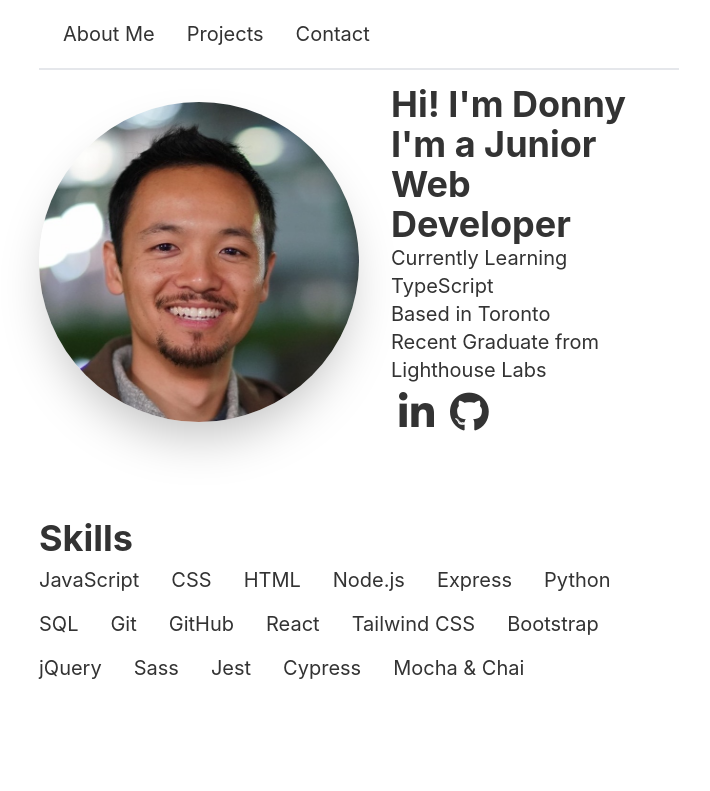
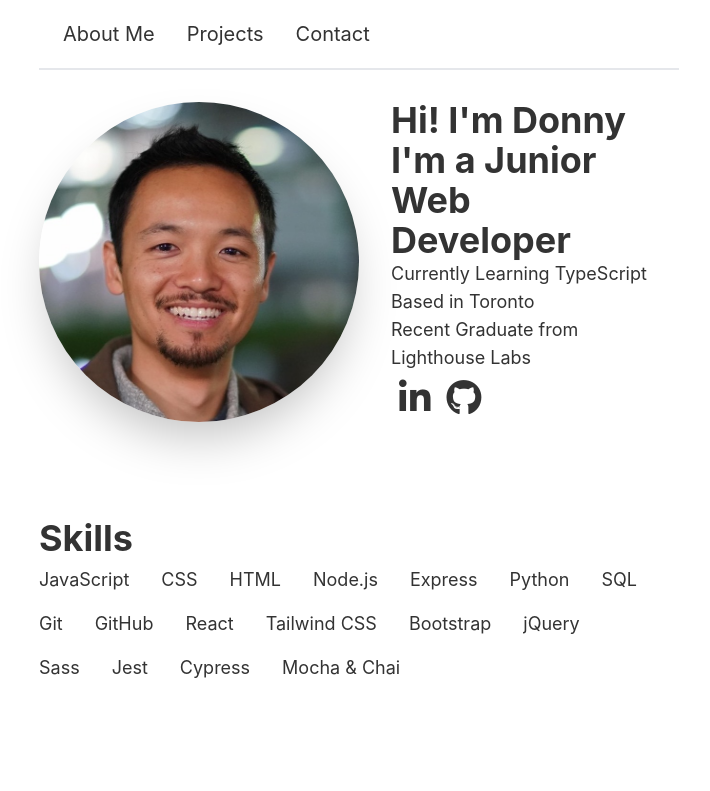
Before and after one commit to DonThePhan/portfolio, a React (Create React App) app: page /aboutme in a window 1280 px wide. Shown: the top 791 px of the page, without its empty margins (281-991 px from the left). Built offline with nearby package versions, Linux system fonts and the light colour scheme.

Commit message:
about me - font size correction for 100% browser zoom

```diff
--- a/src/components/pages/1. aboutMe/AboutMe.jsx
+++ b/src/components/pages/1. aboutMe/AboutMe.jsx
@@ -25,10 +25,10 @@ function AboutMe() {
     "Mocha & Chai",
   ];
 
-  const h1Size = "text-3xl xs:text-4xl 2xl:text-5xl 3xl:text-6xl font-bold";
+  const h1Size = "text-3xl md:text-4xl font-bold";
 
   return (
-    <div className=' flex flex-col items-center justify-center w-full xs:text-lg lg:text-xl'>
+    <div className=' flex flex-col items-center justify-center w-full lg:text-lg'>
       {/** HERO */}
       <div className='flex flex-col items-center sm:flex-row'>
         {/** IMAGE */}
--- a/src/components/pages/2. projects/Card.jsx
+++ b/src/components/pages/2. projects/Card.jsx
@@ -8,7 +8,7 @@ function Card(props) {
   };
 
   return (
-    <div className='flex flex-col justify-around md:rounded-xl w-full lg:w-3/8 aspect-square shadow-lg'>
+    <div className='flex flex-col justify-around md:rounded-xl w-full md:w-96 aspect-square shadow-lg'>
       <div className='flex flex-row text-3xl md:text-4xl lg:text-5xl py-2 w-full pl-4'>
         <a href='' onClick={() => openInNewTab(gitHubLink)}>
           <i className='fa-brands fa-github pr-4'></i>
--- a/src/components/pages/2. projects/Projects.jsx
+++ b/src/components/pages/2. projects/Projects.jsx
@@ -5,7 +5,7 @@ function Projects() {
   return (
     <div
       id='projects'
-      className='flex flex-col lg:flex-row lg:flex-wrap lg:items-center lg:justify-around w-full'
+      className='flex flex-col md:flex-row w-full'
     >
       <Card
         imgURL='images/story.gif'
```
